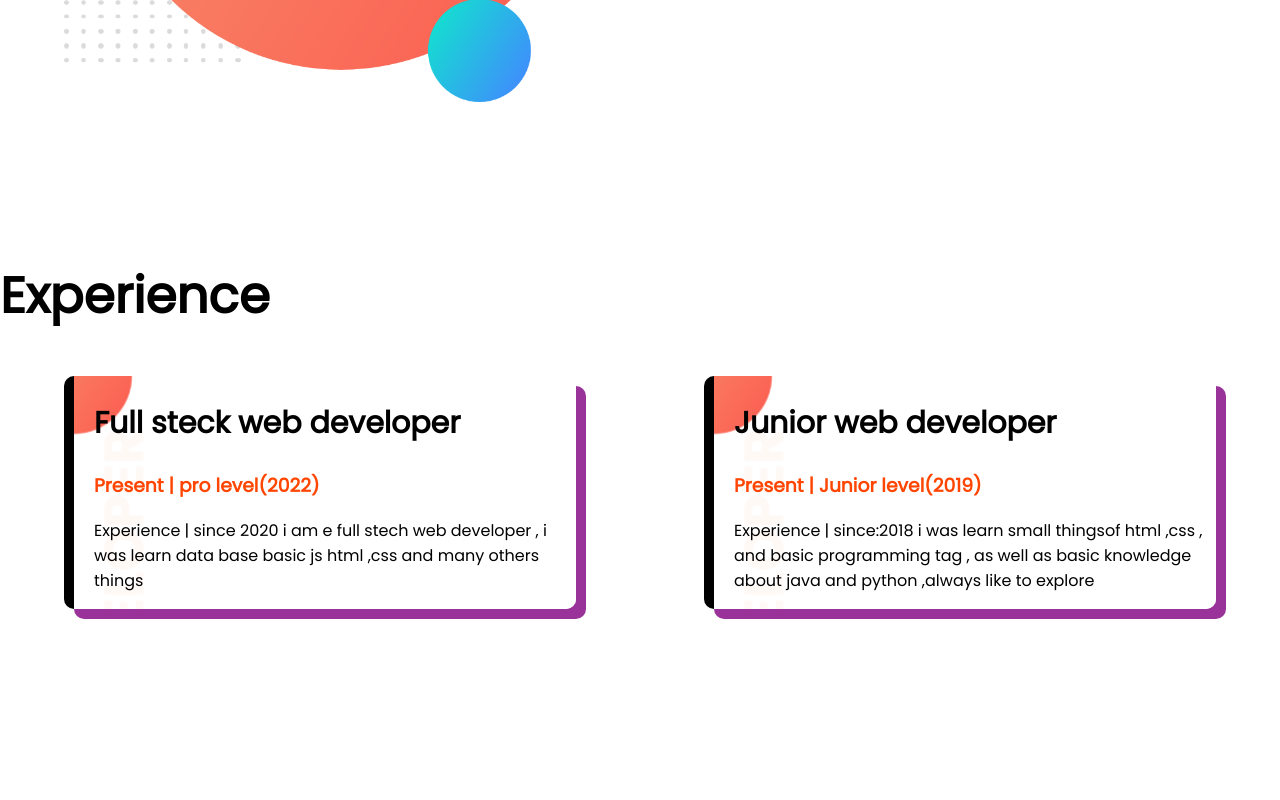
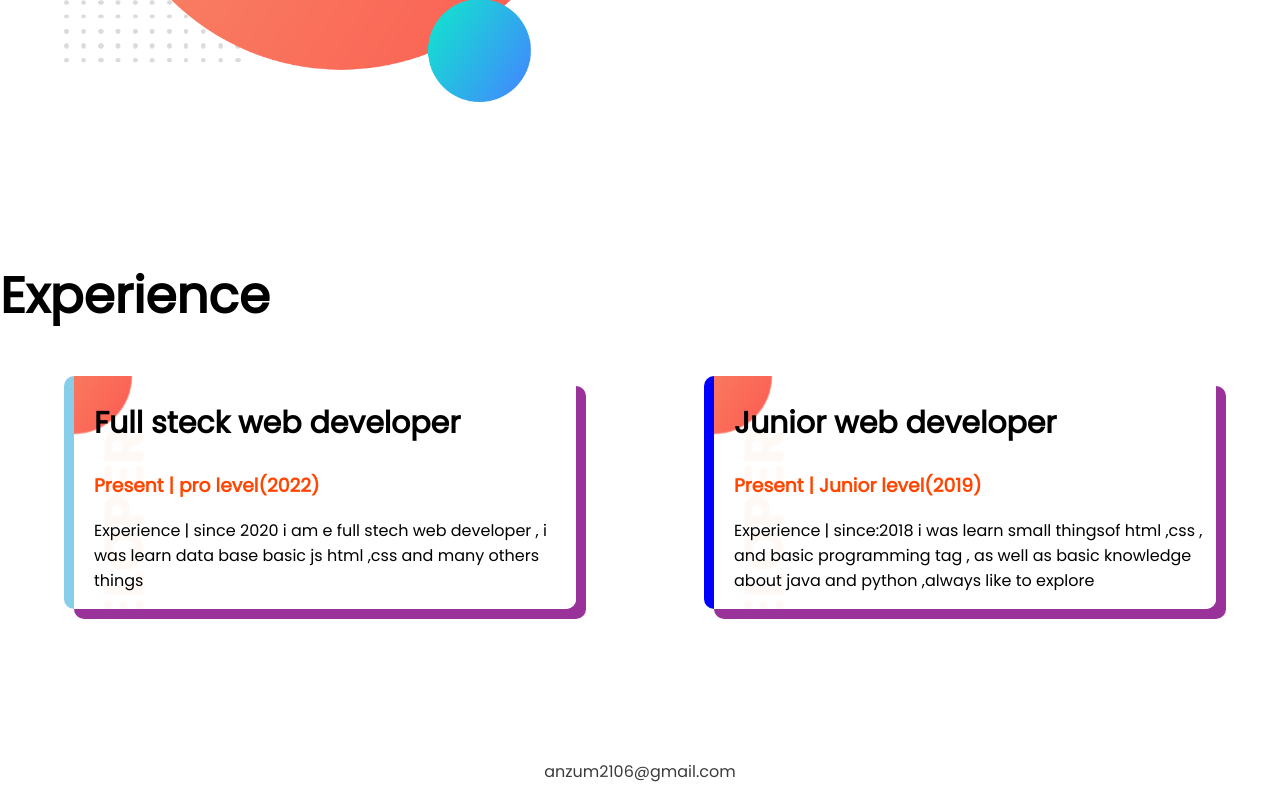
Before and after one commit to ahmedanzum23/developer-portfolio, a plain HTML site: page index.html in a window 1280 px wide. Shown: the part 1084-1884 px from the top of the page. Before the commit the page ends 1843 px from the top, so only its background shows below. Drawn offline with Linux system fonts and the light colour scheme.

Commit message:
5th time

```diff
--- a/index.html
+++ b/index.html
@@ -63,13 +63,17 @@
             </div>
 
 
-            <div class="experiene-item">
+            <div id="full-developer" class="experiene-item">
                 <h2>Junior web developer</h2>
                 <h3 class="orange">Present | Junior level(2019)</h3>
                 <p>Experience | since:2018 i was learn small thingsof html ,css , and basic programming tag , as well as
                     basic knowledge about java and python ,always like to explore</p>
             </div>
         </div>
+
+        <footer>
+            <p>anzum2106@gmail.com</p>
+        </footer>
     </section>
 </body>
 
--- a/style.css
+++ b/style.css
@@ -52,9 +52,12 @@ background-repeat: no-repeat;
     margin-right: 5%;
     padding-left: 20px;
     border-radius: 10px;
-    border-left: 10px solid;
+    border-left: 10px solid skyblue;
 
 
+}
+#full-developer{
+    border-left: 10px solid blue;
 }
 
 h2{
@@ -66,3 +69,8 @@ h2{
     background-repeat: no-repeat;
 
 }
+
+footer p {
+    text-align: center;
+    color: rgba(0, 0, 0, 0.767);
+}
```
